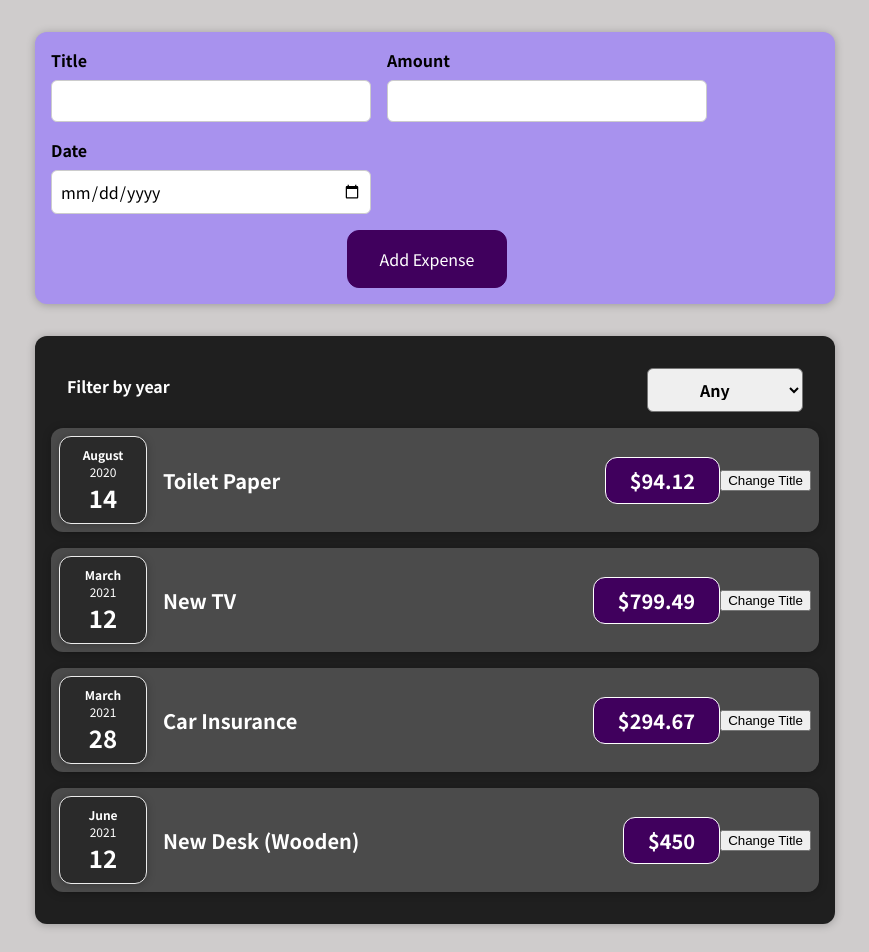
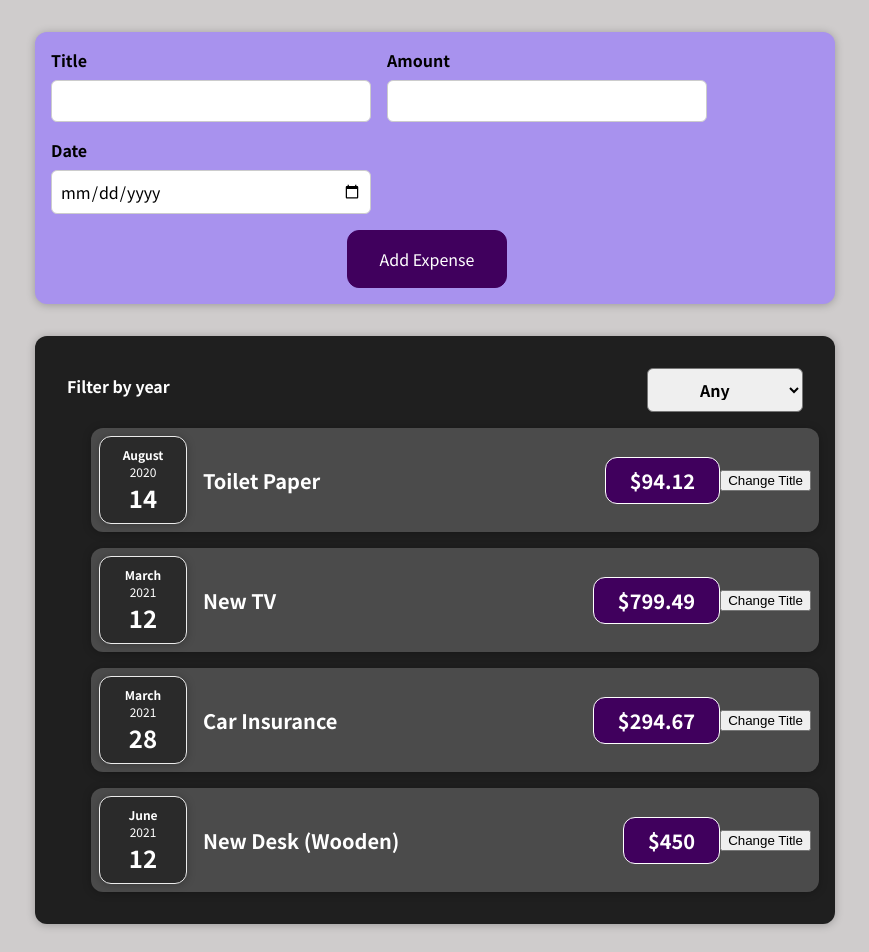
Before and after one commit to Jason2B3/academind_react_1, a React (Create React App) app: page / in a window 1280 px wide. Shown: the top 952 px of the page, without its empty margins (205-1074 px from the left). Built offline with nearby package versions, Linux system fonts and the light colour scheme.

Commit message:
commit 67

```diff
--- a/src/App.js
+++ b/src/App.js
@@ -24,18 +24,17 @@ const DUMMY_EXPENSES = [
   },
 ];
 function App() {
+  //% Make the expenses object stateful
+  const [expenses, setExpenses] = useState(DUMMY_EXPENSES);
+
+  //% Function that saves new expense data into its dediccated stateful object
   const saveExpenseDataHandler = function (savedFormData) {
-    //# Use arrow ƒ() syntax to update the DUMMY_EXPENSES object
-    //# useState() && updating state based on previous state
-
     setExpenses((prevEntries) => {
-      // add the new expense to the start of the array (glitch bait)
+      // add the new expense to the start of the array
       return [savedFormData, ...prevEntries];
     });
   };
 
-  // Set up state
-  const [expenses, setExpenses] = useState(DUMMY_EXPENSES);
   return (
     <div>
       <ExpenseForm onSaveExpenseData={saveExpenseDataHandler} />
--- /dev/null
+++ b/src/components/Expenses/ExpensesList.css
@@ -0,0 +1,9 @@
+.expenses-list {
+  list-style: none;
+  padding: 0;
+}
+
+.expenses-list__fallback {
+  color: white;
+  text-align: center;
+}
--- /dev/null
+++ b/src/components/Expenses/ExpensesList.js
@@ -0,0 +1,29 @@
+import "./ExpensesList.css";
+import ExpenseItem from "./ExpenseItem";
+
+function ExpensesList(props) {
+  //% Filter the expenses object based on the filter choice
+  const filteredExpenses = props.expenseObj.filter((obj) => {
+    // "Any" => no filter
+    if (props.filteredYear === "Any") return obj;
+    // Year selected => filter according to it
+    return obj.date.getFullYear().toString() === props.filteredYear;
+  });
+
+  //% Return this JSX if filteredExpenses is empty:
+  if (filteredExpenses.length === 0) return <h2>Found no expenses</h2>;
+  //% Return this JSX if filteredExpenses is NOT empty:
+  return (
+    <ul>
+      {filteredExpenses.map((obj) => (
+        <ExpenseItem
+          key={obj.id}
+          title={obj.title}
+          amount={obj.amount}
+          date={obj.date}
+        />
+      ))}
+    </ul>
+  );
+}
+export default ExpensesList;
--- a/src/components/Expenses/LeanExpenses.js
+++ b/src/components/Expenses/LeanExpenses.js
@@ -1,41 +1,23 @@
-import ExpenseItem from "./ExpenseItem";
 import "./LeanExpenses.css";
 import Card from "../UI/Card";
 import ExpensesFilter from "./ExpensesFilter";
+import ExpensesList from "./ExpensesList"
 import React, { useState } from "react";
 
 function LeanExpenses(props) {
-  // Variables to use and redefine the filter year choice
+  //% Make the filtered year selection stateful
   const [filteredYear, setFilteredYear] = useState("Any");
   const filterYearHandler = function (yr) {
-    setFilteredYear(yr); // set filteredYear variable to the DDM option chosen
+    setFilteredYear(yr); // sets filteredYear variable to the DDM option chosen
   };
-  // Filter the expenses object if needed
-  const filteredExpenses = props.expenseObj.filter((obj) => {
-    // "Any" => no filter
-    if (filteredYear === "Any") return obj;
-    // Year selected => filter according to it
-    return obj.date.getFullYear().toString() === filteredYear;
-  });
-  // Set the value of your JSX based on whether filteredExpenses is empty or not
-  let conditionalJSX = <p style={{ color: 'white' }}>No expenses found</p>;
-  if (filteredExpenses.length > 0) {
-    conditionalJSX = filteredExpenses.map((obj) => (
-      <ExpenseItem
-        key={obj.id}
-        title={obj.title}
-        amount={obj.amount}
-        date={obj.date}
-      />
-    ));
-  }
+
   return (
     <Card className="expenses">
       <ExpensesFilter
         defaultYear={filteredYear}
         onSelectFilterYear={filterYearHandler}
       />
-      {conditionalJSX}
+      <ExpensesList filteredYear={filteredYear} expenseObj= {props.expenseObj}/>
     </Card>
   );
 }
```
Also changed, not shown: 1 other file (tests, documents, lock files or other folders).
